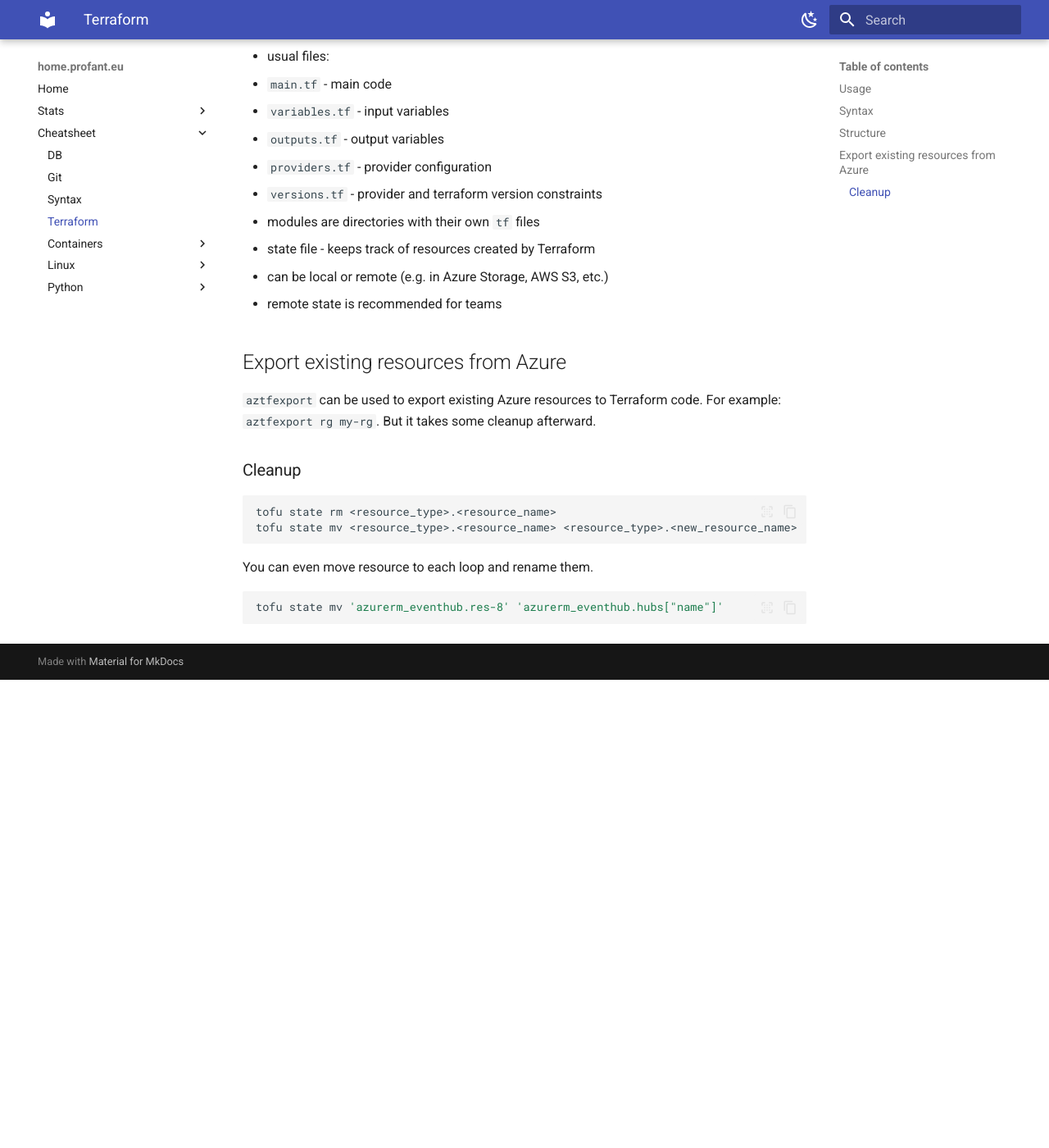
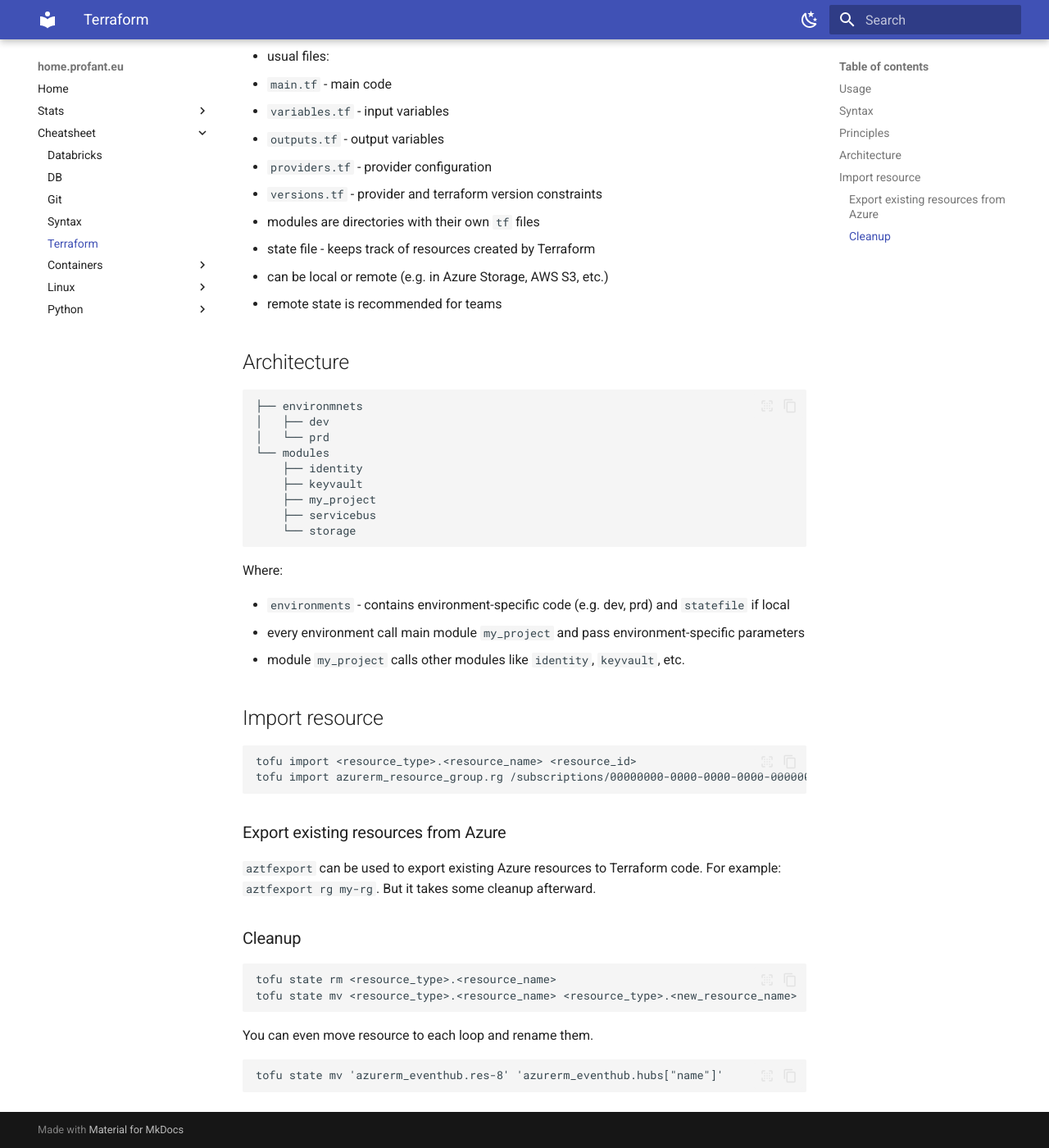
Before and after one commit to Kedrigern/home.profant.eu, an MkDocs documentation site: the page built from docs/cheatsheet/terraform.md, in a window 1280 px wide and 1400 px high, scrolled down 1015 px. Shown: the whole window at 82% size. Built offline with MkDocs 1.6.1 and Material for MkDocs 9.7.7, drawn with Linux system fonts in a browser that asks for light colours; before the commit the page ends 1844 px from its top, so only the background shows below that; some of the changed text lies outside the part shown.

Commit message:
Feat: add databrics, update terraform

````diff
--- a/docs/cheatsheet/terraform.md
+++ b/docs/cheatsheet/terraform.md
@@ -5,10 +5,10 @@ Terraform resp. OpenTofu is a tool for IaC.
 ## Usage
 
 ```bash
-terraform init    # download providers, initialize backend
-terraform plan    # see what will be created/changed/deleted
-terraform apply   # create/change/delete resources
-terraform destroy # delete all resources created by this code
+tofu init    # download providers, initialize backend
+tofu plan    # see what will be created/changed/deleted
+tofu apply   # create/change/delete resources
+tofu destroy # delete all resources created by this code
 ```
 
 ## Syntax
@@ -23,7 +23,7 @@ terraform destroy # delete all resources created by this code
 | **provider**	 | Specifies which API (Azure, AWS, etc.) to communicate with. | Always. Defines the "language" Terraform speaks.                         |
 | **module**	   | Encapsulates and enables code reuse.	                       | For all projects larger than a few files.                                |
 
-## Structure
+## Principles
 
 - every `tf` file in a directory is loaded
 - usual files:
@@ -37,20 +37,47 @@ terraform destroy # delete all resources created by this code
   - can be local or remote (e.g. in Azure Storage, AWS S3, etc.)
   - remote state is recommended for teams
 
-## Export existing resources from Azure
+## Architecture
+
+```
+├── environmnets
+│   ├── dev
+│   └── prd
+└── modules
+    ├── identity
+    ├── keyvault
+    ├── my_project
+    ├── servicebus
+    └── storage
+```
+
+Where:
+
+- `environments` - contains environment-specific code (e.g. dev, prd) and `statefile` if local
+- every environment call main module `my_project` and pass environment-specific parameters
+- module `my_project` calls other modules like `identity`, `keyvault`, etc.
+
+## Import resource
+
+```
+tofu import <resource_type>.<resource_name> <resource_id>
+tofu import azurerm_resource_group.rg /subscriptions/00000000-0000-0000-0000-000000000000/resourceGroups/my-rg
+```
+
+### Export existing resources from Azure
 
 `aztfexport` can be used to export existing Azure resources to Terraform code. For example:
 `aztfexport rg my-rg`. But it takes some cleanup afterward.
 
 ### Cleanup
 
-```bash
+```
 tofu state rm <resource_type>.<resource_name>
 tofu state mv <resource_type>.<resource_name> <resource_type>.<new_resource_name>
 ```
 
 You can even move resource to each loop and rename them.
 
-```bash
+```
 tofu state mv 'azurerm_eventhub.res-8' 'azurerm_eventhub.hubs["name"]'
 ```
````
Also changed, not shown: docs/cheatsheet/databrics.md (added, +43 -0 lines).
